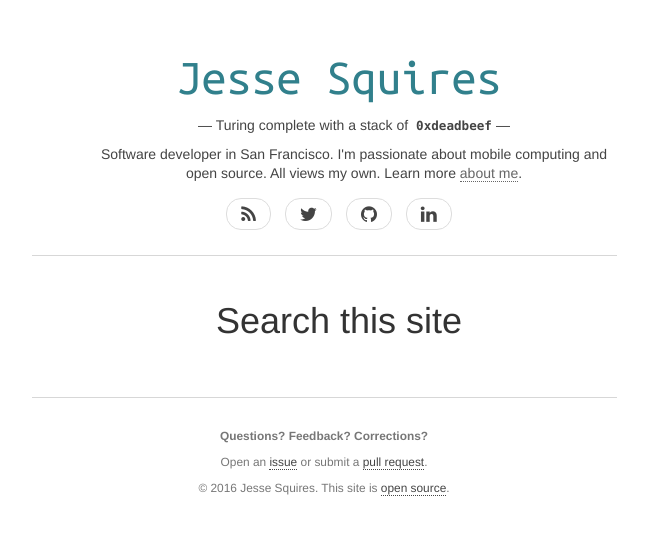
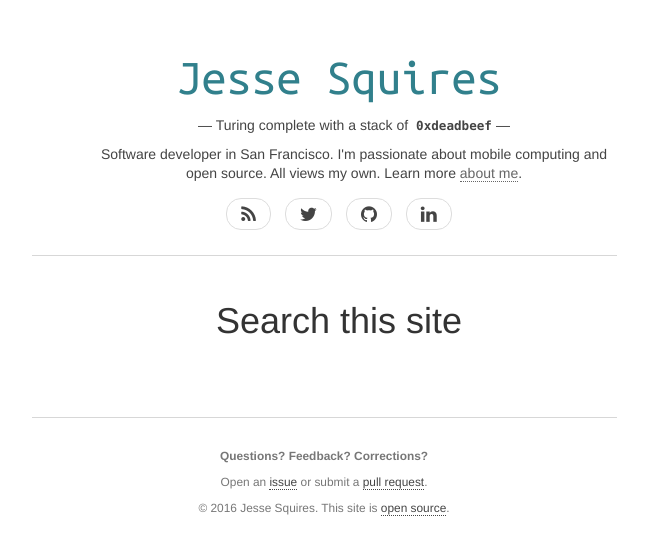
Before and after one commit to jessesquires/jessesquires.com, a Jekyll site: the page built from search.html, in a window 1280 px wide. Shown: the top 555 px of the page, without its empty margins (316-964 px from the left). Built offline with Jekyll 4.4.1, drawn with Linux system fonts in a browser that asks for light colours; nearby versions of some CDN libraries; comment, search, counter and statistics services are not loaded.

Commit message:
search. add break

```diff
--- a/search.html
+++ b/search.html
@@ -47,7 +47,7 @@
 </style>
 
 <div class="searchbox">
-	<h1 class="text-center">{{ page.title }}</h1>
+	<h1 class="text-center">{{ page.title }}</h1><br />
 	<script>
 		(function() {
 			var cx = '011538828544940938420:pybhfqtto2c';
```
